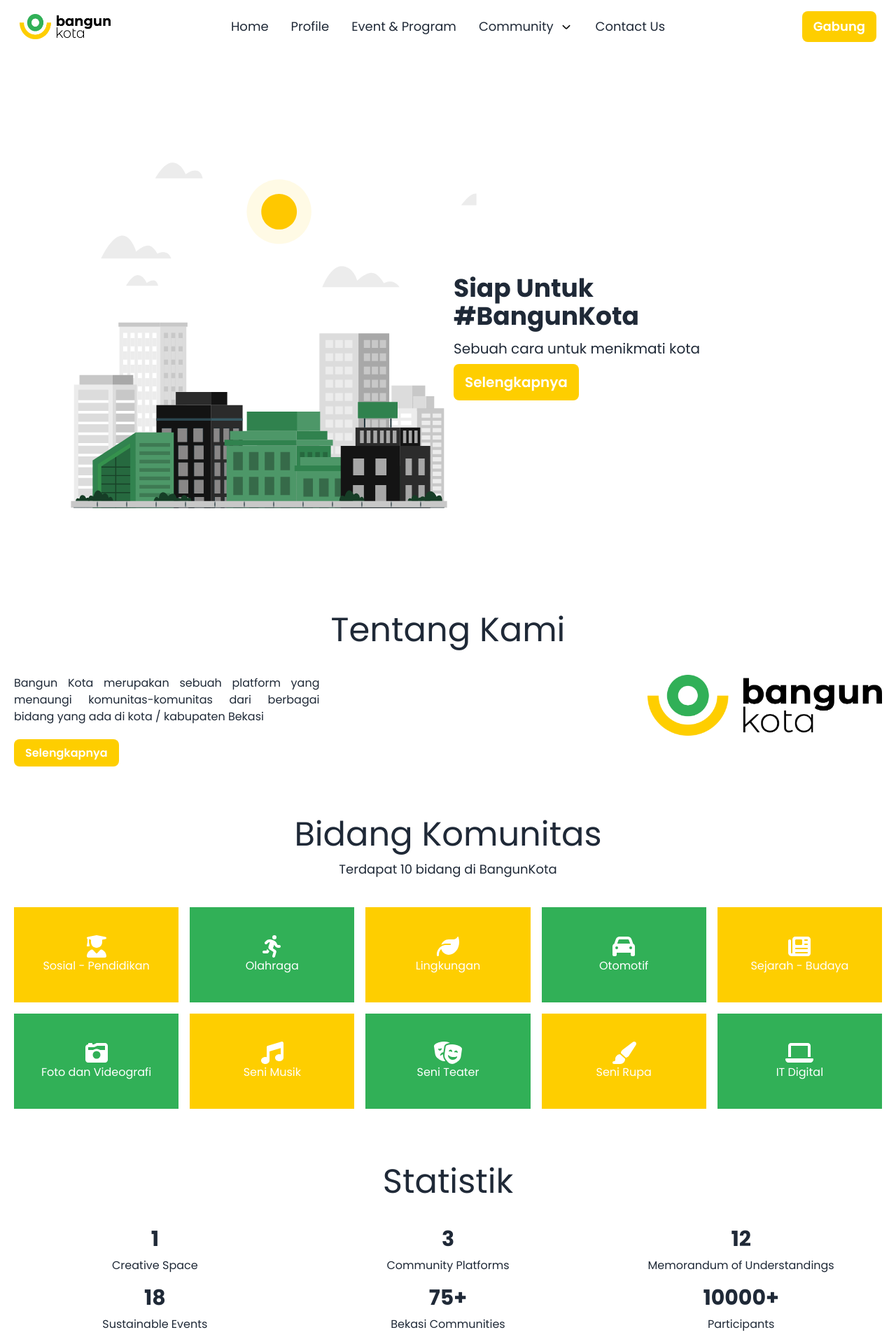
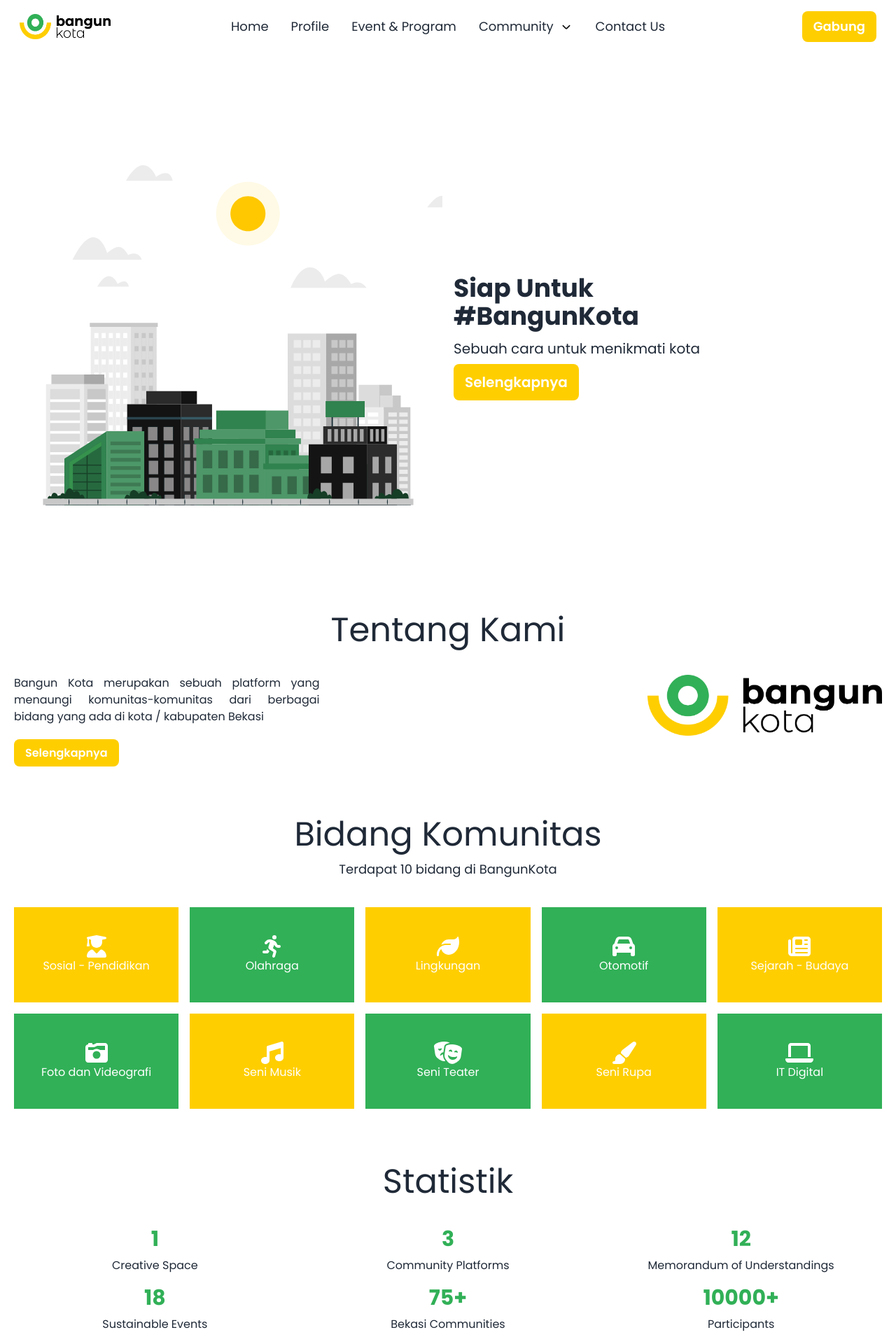
Before and after one commit to studiolembar/bangunkota, a Next.js app: page / in a window 1280 px wide. Shown: the top 1920 px of the page at 70% size. Built offline with nearby package versions, Linux system fonts and the light colour scheme.

Commit message:
[FIX] Navbar brand on mobile

```diff
--- a/src/components/Hero/index.tsx
+++ b/src/components/Hero/index.tsx
@@ -5,19 +5,13 @@
   return (
     <section className="font-poppins">
       <div className="lg:min-h-screen grid lg:grid-cols-2 gap-4 items-center justify-center">
-        {/* <div>
-          <Image src="/assets/images/hero-image.jpg" width={700} height={70} alt="logo"/>
-        </div> */}
         <Player
           autoplay
           loop
           src="/assets/animation/hero-animation2.json"
-          style={{ height: "500px", width: "700px" }}
+          className="w-full"
         >
-          <Controls
-            visible={false}
-            buttons={[]}
-          />
+          <Controls visible={false}/>
         </Player>
         <div className="text-center lg:text-left">
           <h1 className="text-4xl font-bold mb-3">
--- a/src/components/Navbar/index.tsx
+++ b/src/components/Navbar/index.tsx
@@ -66,7 +66,7 @@
           </div>
           <Image
             alt="bangunkota-logo"
-            className="mr-3 h-6 sm:h-9"
+            className="mr-3 h-8 lg:h-9"
             src="/assets/icons/bangunkota-logo.png"
             width={130}
             height={30}
--- a/src/components/Statistics/index.tsx
+++ b/src/components/Statistics/index.tsx
@@ -13,7 +13,7 @@
       <div className="grid grid-cols-2 lg:grid-cols-3 gap-4">
         {statisticItems.map((item, index) => (
         <div key={index} className="flex flex-col items-center justify-center">
-          <dt className="mb-2 text-3xl font-extrabold">{item.number}</dt>
+          <dt className="mb-2 text-3xl font-extrabold text-green">{item.number}</dt>
           <dd className="text-gray-500 text-center">{item.name}</dd>
         </div>
         ))}
```
